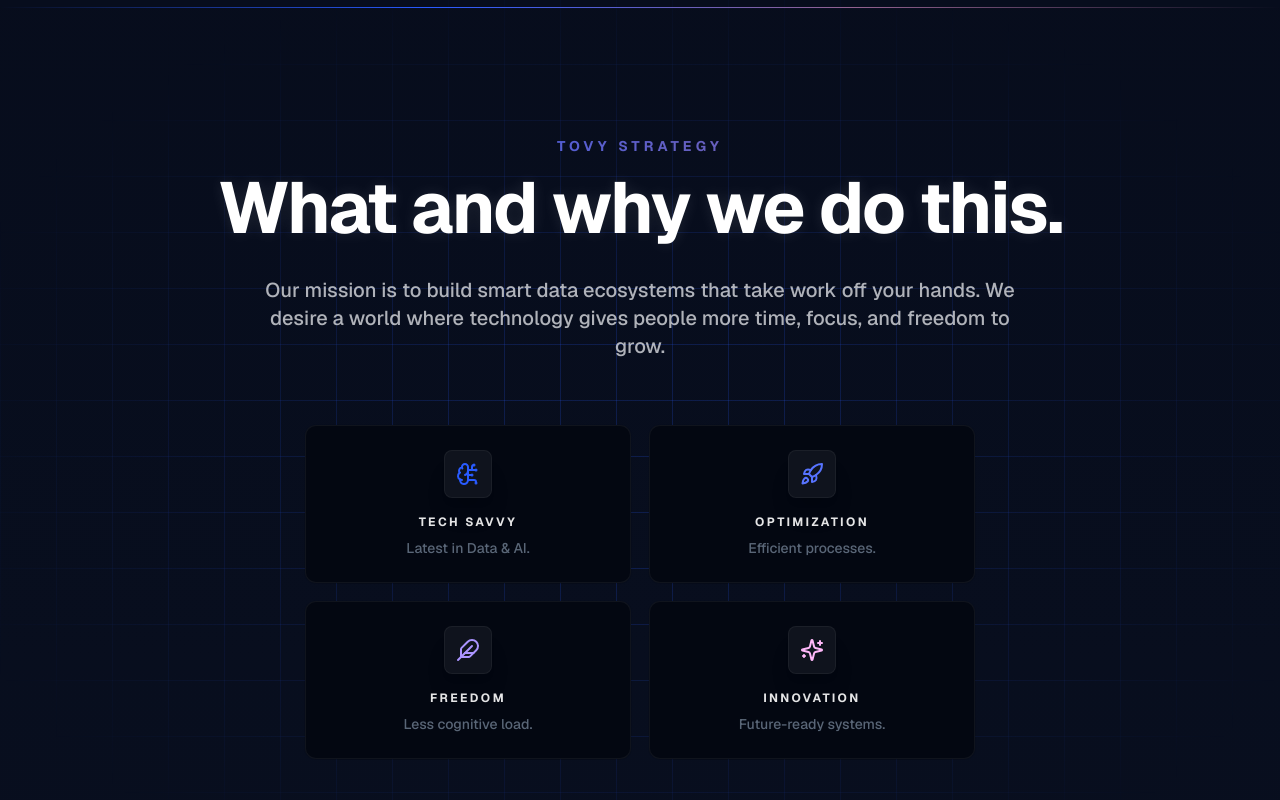
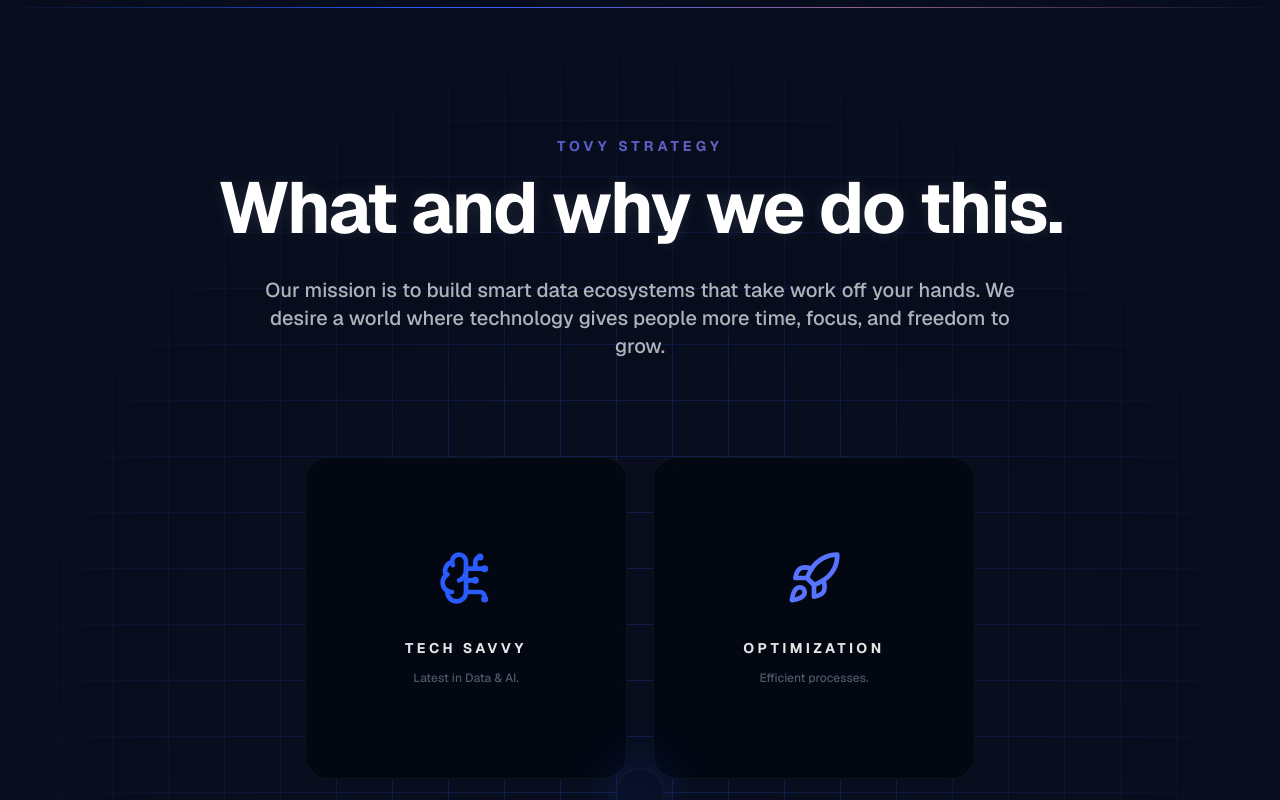
Before and after one commit to tovy-eu/tovy.eu-website, a Next.js app: page /en/ in a window 1280 px wide. Shown: the part 1620-2420 px from the top of the page. Built offline with nearby package versions, Linux system fonts and the light colour scheme.

Commit message:
for the core values, take the icons out of the square boxes directly on

```diff
--- a/src/components/landing/about-section.tsx
+++ b/src/components/landing/about-section.tsx
@@ -78,39 +78,41 @@ export function AboutSection({ dict }: { dict: Dictionary }) {
           badge={dict.about.strategy}
           title={dict.about.title}
           description={dict.about.mission}
-          className="mb-16"
+          className="mb-16 md:mb-24"
         />
 
-        <div className="relative grid grid-cols-2 gap-3 md:gap-4 max-w-2xl mx-auto">
+        <div className="relative grid grid-cols-2 gap-4 md:gap-6 max-w-2xl mx-auto">
           {pillars.map((pillar, index) => (
             <ScrollReveal
               key={pillar.id}
               delay={getDelayClass(index)}
               className="h-full"
             >
-              <div className="relative h-full w-full p-[1px] overflow-hidden rounded-xl group transition-all duration-500">
+              <div className="relative h-full w-full p-[1px] overflow-hidden rounded-3xl group transition-all duration-500">
                 <div
                   className="absolute inset-0 opacity-0 group-hover:opacity-100 transition-opacity duration-700 bg-gradient-to-r from-primary via-[hsl(var(--accent-gradient-stop))] to-primary bg-[length:200%_auto] animate-[gradient-flow_15s_linear_infinite]"
                 />
 
-                <div className="relative h-full w-full bg-card rounded-[calc(0.75rem-1px)] p-4 md:p-6 flex flex-col items-center text-center transition-all duration-300 shadow-2xl border border-white/5 group-hover:border-transparent">
+                <div className="relative aspect-square w-full bg-card/90 backdrop-blur-xl rounded-[calc(1.5rem-1px)] p-6 md:p-10 flex flex-col items-center justify-center text-center transition-all duration-300 shadow-2xl border border-white/5 group-hover:border-transparent overflow-hidden">
+
+                  {/* Fancy Hover Glow */}
                   <div
-                    className="relative flex items-center justify-center w-10 h-10 md:w-12 md:h-12 rounded-lg bg-white/5 border border-white/5 shadow-xl transition-all duration-500 mb-4 group-hover:scale-110"
-                    style={{ color: pillar.color } as React.CSSProperties}
-                  >
-                    <div className="absolute inset-0 rounded-lg blur-md opacity-0 group-hover:opacity-10 bg-current transition-opacity" />
+                    className="absolute inset-0 opacity-0 group-hover:opacity-10 transition-opacity duration-700 pointer-events-none"
+                    style={{ background: `radial-gradient(circle at center, ${pillar.color}, transparent 70%)` }}
+                  />
 
+                  <div className="mb-6 md:mb-8 transition-transform duration-500 group-hover:scale-110 group-hover:-translate-y-2">
                     {React.cloneElement(pillar.icon as React.ReactElement, {
-                      className: "h-5 w-5 md:h-6 md:w-6 relative z-10",
+                      className: "h-10 w-10 md:h-14 md:w-14",
                       style: { color: pillar.color }
                     })}
                   </div>
 
-                  <div className="space-y-2">
-                    <h3 className="text-[10px] md:text-xs font-bold uppercase tracking-[0.2em] text-white/90 leading-tight">
+                  <div className="space-y-3 relative z-10">
+                    <h3 className="text-xs md:text-sm font-bold uppercase tracking-[0.25em] text-white/90 leading-tight">
                       {pillar.title}
                     </h3>
-                    <p className="text-[11px] md:text-sm text-muted-foreground/70 leading-relaxed font-medium">
+                    <p className="text-[10px] md:text-xs text-muted-foreground/60 leading-relaxed font-medium max-w-[180px] mx-auto">
                       {pillar.description}
                     </p>
                   </div>
@@ -118,6 +120,12 @@ export function AboutSection({ dict }: { dict: Dictionary }) {
               </div>
             </ScrollReveal>
           ))}
+
+          {/* Decorative central connection element for the "fancy" look */}
+          <div className="absolute top-1/2 left-1/2 -translate-x-1/2 -translate-y-1/2 w-8 h-8 md:w-12 md:h-12 pointer-events-none hidden md:block">
+             <div className="absolute inset-0 bg-primary/20 blur-xl animate-pulse" />
+             <div className="absolute inset-0 border border-white/5 rounded-full backdrop-blur-md bg-background/40" />
+          </div>
         </div>
       </div>
     </section>
```
